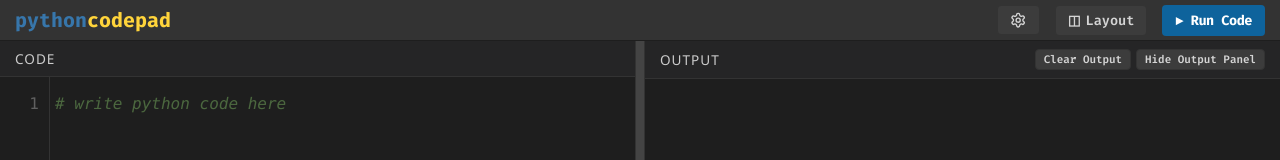
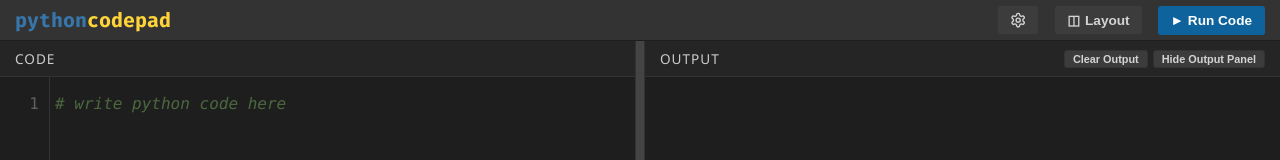
Before and after one commit to pughlu/pyco-pad, a website built with Vite: page index.html in a window 1280 px wide. Shown: the top 160 px of the page. Built offline with nearby package versions, Linux system fonts and the light colour scheme.

Commit message:
style: simplify button styles and typography

```diff
--- a/src/style.css
+++ b/src/style.css
@@ -324,9 +324,8 @@ html {
 button {
   border: 1px solid var(--border-color);
   padding: 6px 12px;
-  border-radius: 4px;
+  border-radius: 3px;
   cursor: pointer;
-  font-family: "Fira Code", monospace, sans-serif;
   font-size: 0.85em;
   font-weight: 600;
   transition: all 0.2s ease;
@@ -344,13 +343,7 @@ body.theme-hc button {
 button:hover { background-color: var(--btn-bg-hover); }
 button:disabled { opacity: 0.5; cursor: not-allowed; }
 
-.btn-run, .btn-show-output {
-  background-color: var(--btn-primary);
-  color: #fff;
-  border-color: transparent;
-  font-weight: 700;
-  letter-spacing: -0.5px;
-}
+.btn-run, .btn-show-output { background-color: var(--btn-primary); color: #fff; border-color: transparent;}
 .btn-run:hover, .btn-show-output:hover { background-color: var(--btn-primary-hover); }
 
 body.theme-hc .btn-run, body.theme-hc .btn-show-output { color: #fff; border: 1px solid #fff; }
```
